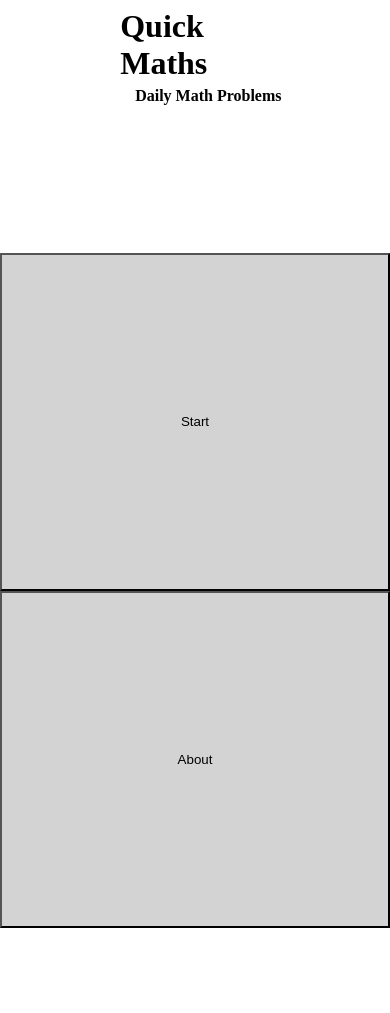
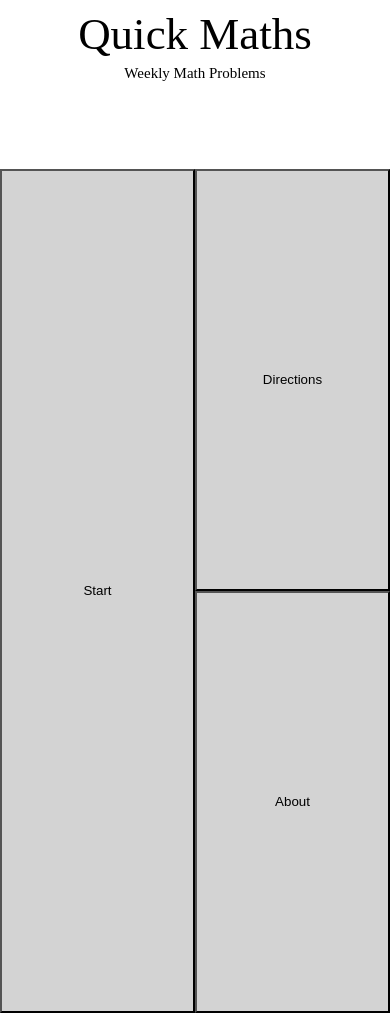
Before and after one commit to Rish7474/quickMaths, a plain HTML site: page index.html in a window 390 px wide. Before the commit the page ends 928 px from the top, so only its background shows below. Drawn offline with Linux system fonts and the light colour scheme.

Commit message:
better mobile look

```diff
--- a/index.html
+++ b/index.html
@@ -8,8 +8,8 @@
     <title>Quick Maths</title>
   </head>
   <body>
-    <h1 id="title">Quick Maths</h1>
-    <h4 id="subtitle">Daily Math Problems</h4>
+    <center id="title">Quick Maths</center>
+    <center id="subtitle">Weekly Math Problems</center>
     <a href="prompt.html">
       <button id="start" type="submit" name="Start">Start</button>
     <a>
@@ -17,5 +17,8 @@
     <a href="about.html">
       <button id="about" type="submit" name="About">About</button>
     </a>
+    <a href="directions.html">
+      <button id="directions" type="submit" name="Directions">Directions</button>
+    </a>
   </body>
 </html>
--- a/styles.css
+++ b/styles.css
@@ -1,17 +1,17 @@
 #title{
   position: relative;
-  width: 100%;
   margin-top: 5px;
   margin-bottom: 0%;
+  font-size: 45px;
 }
 
 #subtitle{
   position: relative;
-  width: 100%;
   margin-top: 5px;
+  font-size: 15px;
 }
 
-#start, #about{
+#start, #about, #directions{
   background: lightgray;
   position: absolute;
   left: 40%;
@@ -20,40 +20,38 @@
   padding-bottom: 2px;
 }
 
-#start:hover, #about:hover{
+#start:hover, #about:hover, #directions:hover{
   background: orange;
   color: white;
 }
 
 #start{
-    top: 65%;
+  top: 65%;
 }
-
 #about{
   top: 70%;
 }
+#directions{
+  top: 75%;
+}
 
 @media (max-width: 800px){
-  #title, #subtitle{
-    position: relative;
-    left: 30%;
-    width: 40%;
+  #start{
+    top: 20%;
+    left: 0%;
+    width: 50%;
+    height: 100%;
   }
-  #subtitle{
-    left: 34%;
+  #directions{
+    top: 20%;
+    left: 50%;
     width: 50%;
-  }
-
-  #start{
-    top: 30%;
-    left: 0%;
-    width: 100%;
-    height: 40%;
+    height: 50%;
   }
   #about{
     top: 70%;
-    left: 0%;
-    width: 100%;
-    height: 40%;
+    left: 50%;
+    width: 50%;
+    height: 50%;
   }
 }
```
Also changed, not shown: about.html (added), directions.html (added).
